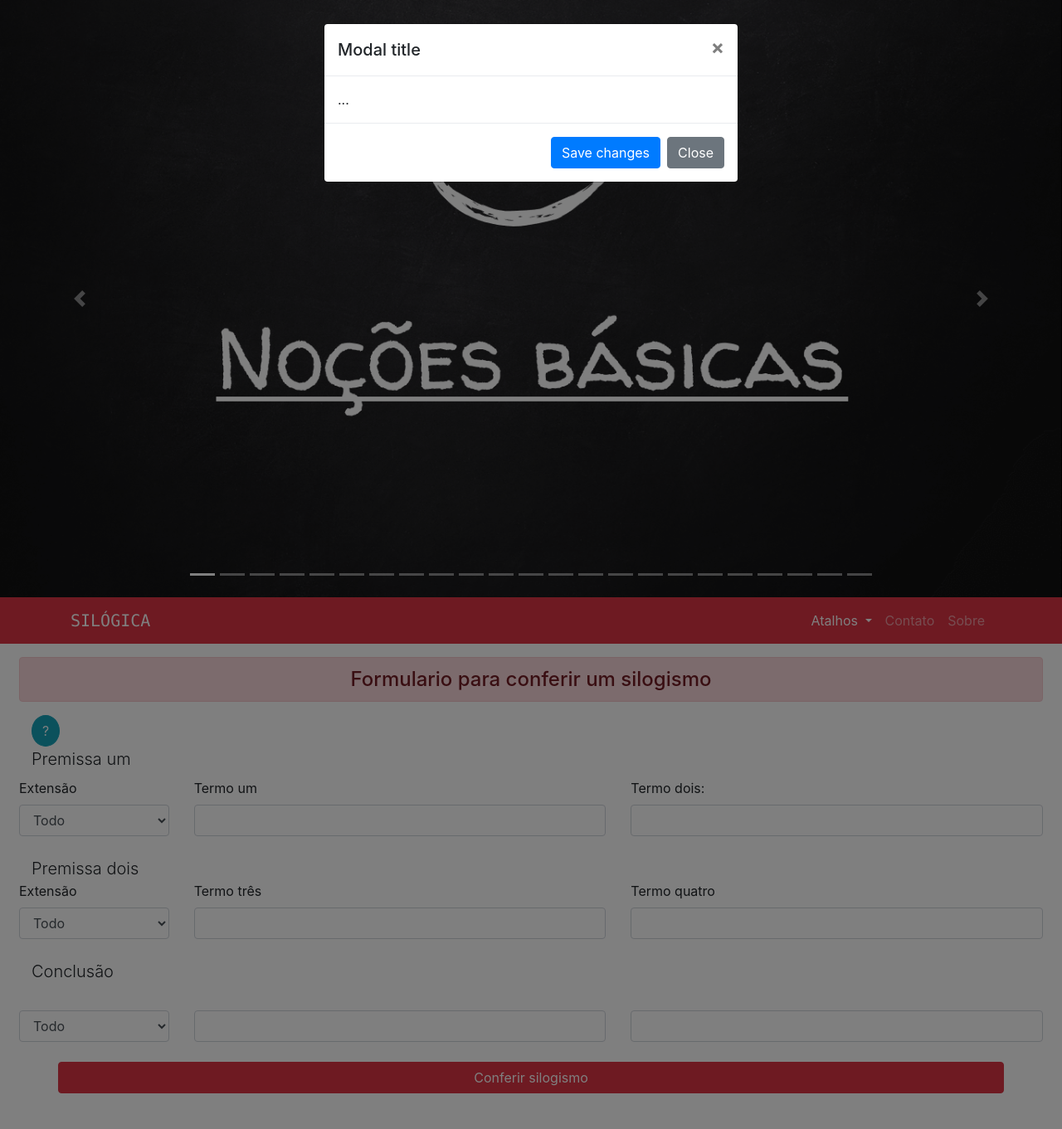
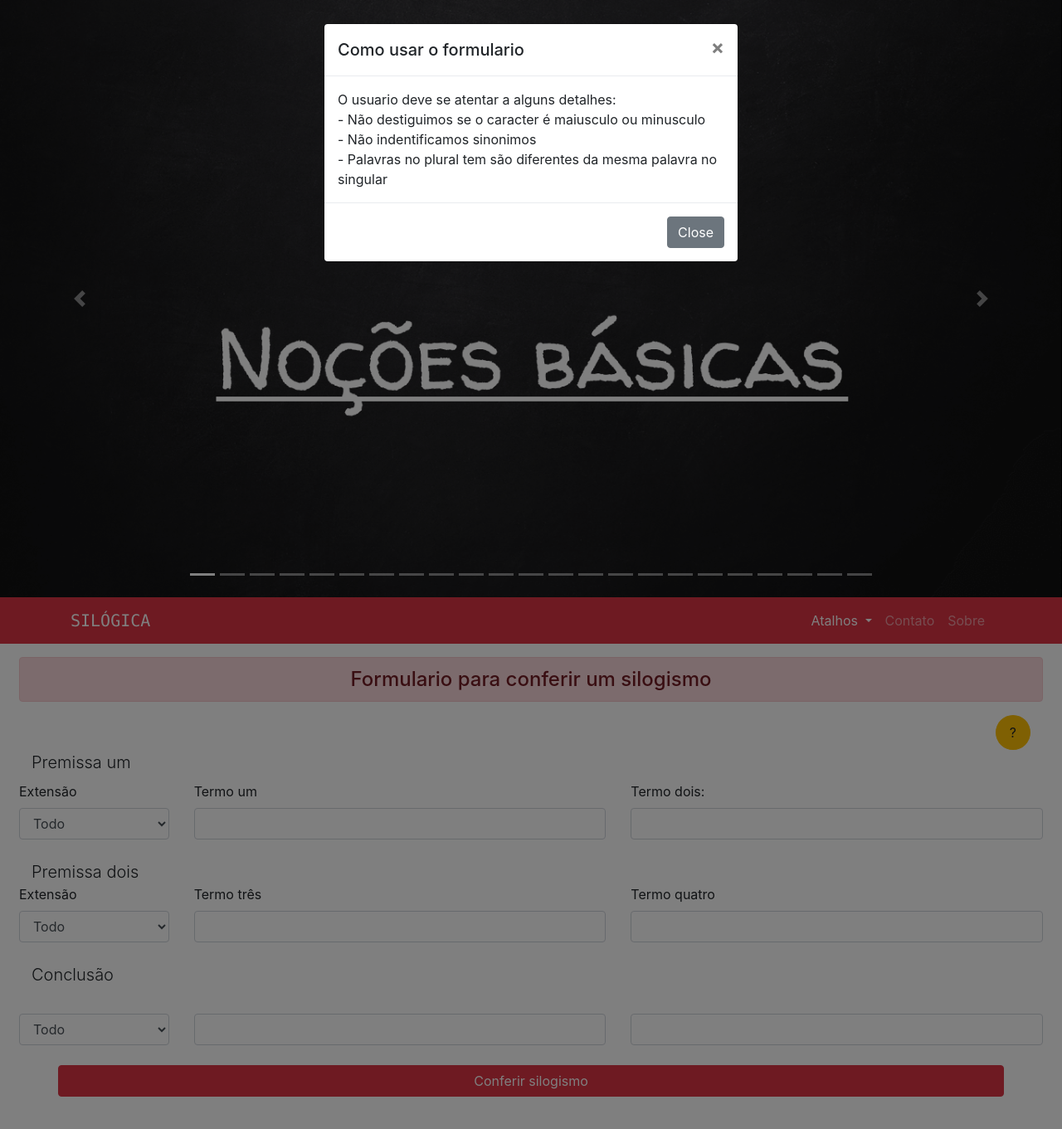
Before and after one commit to samieel/silogica, a Django app: page / in a window 1280 px wide, after a click that opens the changed part. Shown: the top 1361 px of the page at 83% size. Run offline with Django 3.2, Linux system fonts and the light colour scheme; some libraries are stand-ins or nearby versions.

Commit message:
ajuda nos forms

```diff
--- a/silogica/core/templates/index.html
+++ b/silogica/core/templates/index.html
@@ -208,29 +208,30 @@
             <h4 class="mb-3 alert alert-danger text-center">Formulario para conferir um silogismo</h4>
             <form method="POST" class="post-form mb-5"><input type="hidden">
                 <div class="container-fluid">
-                    <btn id="modal-412867" href="#modal-container-412867" type="button" class="btn btn-info rounded-circle"
-                        data-toggle="modal">?</btn>
-
+                    <div class="d-flex flex-row-reverse">
+                        <button id="modal-412867" href="#modal-container-412867" type="button"
+                            class="btn btn-warning rounded-circle py-2 px-3" data-toggle="modal">?</button>
+                    </div>
                     <div class="modal fade" id="modal-container-412867" role="dialog" aria-labelledby="myModalLabel"
                         aria-hidden="true">
                         <div class="modal-dialog" role="document">
                             <div class="modal-content">
                                 <div class="modal-header">
                                     <h5 class="modal-title" id="myModalLabel">
-                                        Modal title
+                                        Como usar o formulario
                                     </h5>
                                     <button type="button" class="close" data-dismiss="modal">
                                         <span aria-hidden="true">×</span>
                                     </button>
                                 </div>
                                 <div class="modal-body">
-                                    ...
+                                    O usuario deve se atentar a alguns detalhes:<br />
+                                    - Não destiguimos se o caracter é maiusculo ou minusculo<br />
+                                    - Não indentificamos sinonimos<br />
+                                    - Palavras no plural tem são diferentes da mesma palavra no singular<br />
+
                                 </div>
                                 <div class="modal-footer">
-
-                                    <button type="button" class="btn btn-primary">
-                                        Save changes
-                                    </button>
                                     <button type="button" class="btn btn-secondary" data-dismiss="modal">
                                         Close
                                     </button>
@@ -240,7 +241,6 @@
                         </div>
 
                     </div>
-
                 </div>
                 <div class="mb-2 lead container-fluid" role="alert">
                     Premissa um
```
Also changed, not shown: silogica/core/templates/reducao.html (+43 -1 lines), silogica/db.sqlite3, 14 other files.
